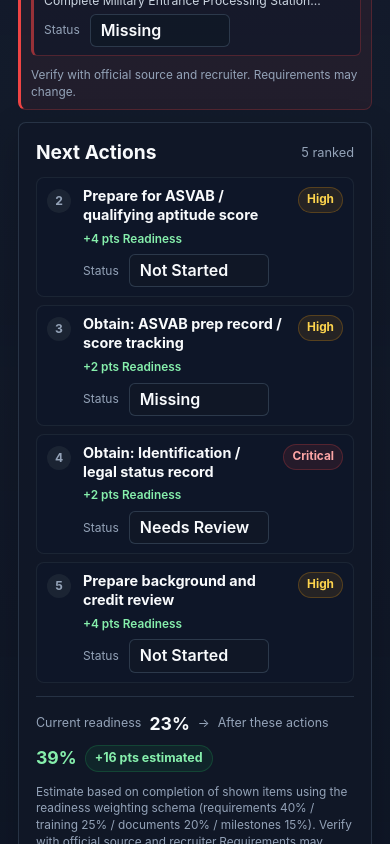
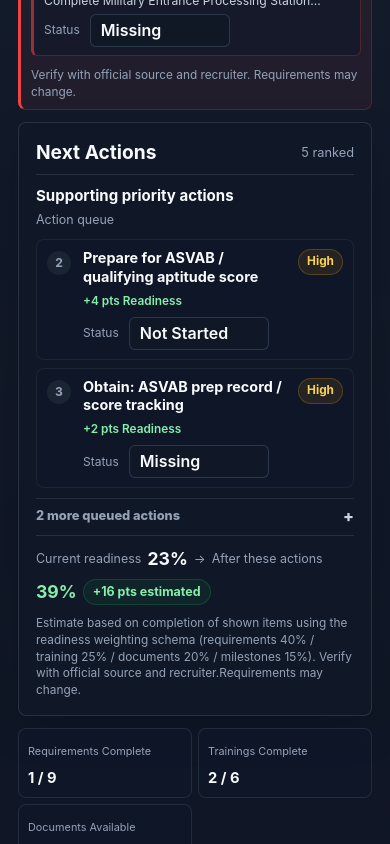
Before and after one commit to omarmanas/career-readiness-platform, a React (Vite) app: page / in a window 390 px wide. Shown: the part 1060-1904 px from the top of the page. Built offline with nearby package versions, Linux system fonts and the light colour scheme.

Commit message:
ux: prioritize dashboard action queue

```diff
--- a/src/App.css
+++ b/src/App.css
@@ -1937,8 +1937,17 @@
   padding: 0;
 }
 
+.action-center-panel {
+  gap: 12px;
+}
+
 .next-actions-list--primary {
   margin-bottom: 12px;
+}
+
+.next-actions-list--compact {
+  gap: 6px;
+  margin-top: 8px;
 }
 
 .next-action-item {
@@ -2027,6 +2036,19 @@
   -webkit-line-clamp: 2;
 }
 
+.next-actions-list--compact .next-action-item {
+  background: rgba(15, 23, 42, 0.52);
+  border-color: rgba(51, 65, 85, 0.58);
+  gap: 7px;
+  grid-template-columns: 24px minmax(0, 1fr);
+  padding: 8px 10px;
+}
+
+.next-actions-list--compact .next-action-rank {
+  height: 22px;
+  width: 22px;
+}
+
 .action-queue-heading {
   align-items: center;
   border-top: 1px solid rgba(51, 65, 85, 0.64);
@@ -2045,6 +2067,38 @@
 .action-queue-heading span {
   color: var(--text-muted);
   font-size: 0.78rem;
+}
+
+.next-actions-more {
+  border-top: 1px solid rgba(51, 65, 85, 0.54);
+  padding-top: 8px;
+}
+
+.next-actions-more summary {
+  align-items: center;
+  color: var(--text-muted);
+  cursor: pointer;
+  display: flex;
+  font-size: 0.8rem;
+  font-weight: 760;
+  gap: 6px;
+  justify-content: space-between;
+  list-style: none;
+}
+
+.next-actions-more summary::-webkit-details-marker {
+  display: none;
+}
+
+.next-actions-more summary::after {
+  color: var(--text-soft);
+  content: '+';
+  font-size: 1rem;
+  line-height: 1;
+}
+
+.next-actions-more[open] summary::after {
+  content: '-';
 }
 
 .next-action-meta {
@@ -2892,8 +2946,40 @@
     gap: 8px;
   }
 
+  .action-center-panel {
+    gap: 10px;
+  }
+
+  .action-queue-heading {
+    align-items: flex-start;
+    flex-direction: column;
+    gap: 3px;
+    padding-top: 10px;
+  }
+
   .next-action-item {
     padding: 9px 10px;
+  }
+
+  .next-action-header {
+    gap: 6px;
+  }
+
+  .next-actions-list--compact .next-action-item {
+    padding: 7px 8px;
+  }
+
+  .next-actions-more {
+    padding-top: 7px;
+  }
+
+  .next-actions-footer {
+    gap: 6px;
+    padding-top: 10px;
+  }
+
+  .next-actions-projection {
+    gap: 6px;
   }
 
   .readiness-snapshot {
--- a/src/components/ActionCenterPanel.tsx
+++ b/src/components/ActionCenterPanel.tsx
@@ -57,6 +57,8 @@ export function ActionCenterPanel({
   const currentScore = calculateReadinessScore(selectedTrack)
   const projectedScore = Math.min(100, currentScore + projectedImprovementPts)
   const queuedActions = nextActions.slice(1)
+  const visibleQueuedActions = queuedActions.slice(0, 2)
+  const overflowQueuedActions = queuedActions.slice(2)
 
   function renderAction(action: (typeof nextActions)[number], idx: number) {
     const isGapOnly = action.itemId === null
@@ -254,7 +256,7 @@ export function ActionCenterPanel({
     )
 
   const actionsQueue = (
-    <article className="panel">
+    <article className="panel action-center-panel">
       <div className="section-heading">
         <h3>{getText(language, 'nextActions')}</h3>
         <span>
@@ -268,10 +270,31 @@ export function ActionCenterPanel({
         </p>
       ) : (
         <>
-          {queuedActions.length > 0 && (
-            <ol className="next-actions-list">
-              {queuedActions.map((action, idx) => renderAction(action, idx + 1))}
-            </ol>
+          {visibleQueuedActions.length > 0 && (
+            <>
+              <div className="action-queue-heading">
+                <h4>{getText(language, 'supportingPriorityActions')}</h4>
+                <span>{getText(language, 'actionQueue')}</span>
+              </div>
+              <ol className="next-actions-list">
+                {visibleQueuedActions.map((action, idx) =>
+                  renderAction(action, idx + 1),
+                )}
+              </ol>
+            </>
+          )}
+
+          {overflowQueuedActions.length > 0 && (
+            <details className="next-actions-more">
+              <summary>
+                {overflowQueuedActions.length} {getText(language, 'moreQueuedActions')}
+              </summary>
+              <ol className="next-actions-list next-actions-list--compact">
+                {overflowQueuedActions.map((action, idx) =>
+                  renderAction(action, idx + visibleQueuedActions.length + 1),
+                )}
+              </ol>
+            </details>
           )}
 
           <div className="next-actions-footer">
--- a/src/i18n/en.ts
+++ b/src/i18n/en.ts
@@ -108,6 +108,7 @@ export const en = {
   gating: 'gating',
   blocking: 'Blocking',
   ranked: 'ranked',
+  moreQueuedActions: 'more queued actions',
   noOpenActions: 'No open actions. All non-blocking items are complete or deferred.',
   requirement: 'Requirement',
   document: 'Document',
--- a/src/i18n/tr.ts
+++ b/src/i18n/tr.ts
@@ -110,6 +110,7 @@ export const tr: typeof en = {
   gating: 'geçiş engeli',
   blocking: 'Engelleyici',
   ranked: 'sıralandı',
+  moreQueuedActions: 'kuyrukta kalan aksiyon',
   noOpenActions:
     'Açık aksiyon yok. Engelleyici olmayan tüm maddeler tamamlandı veya ertelendi.',
   requirement: 'Gereksinim',
```
